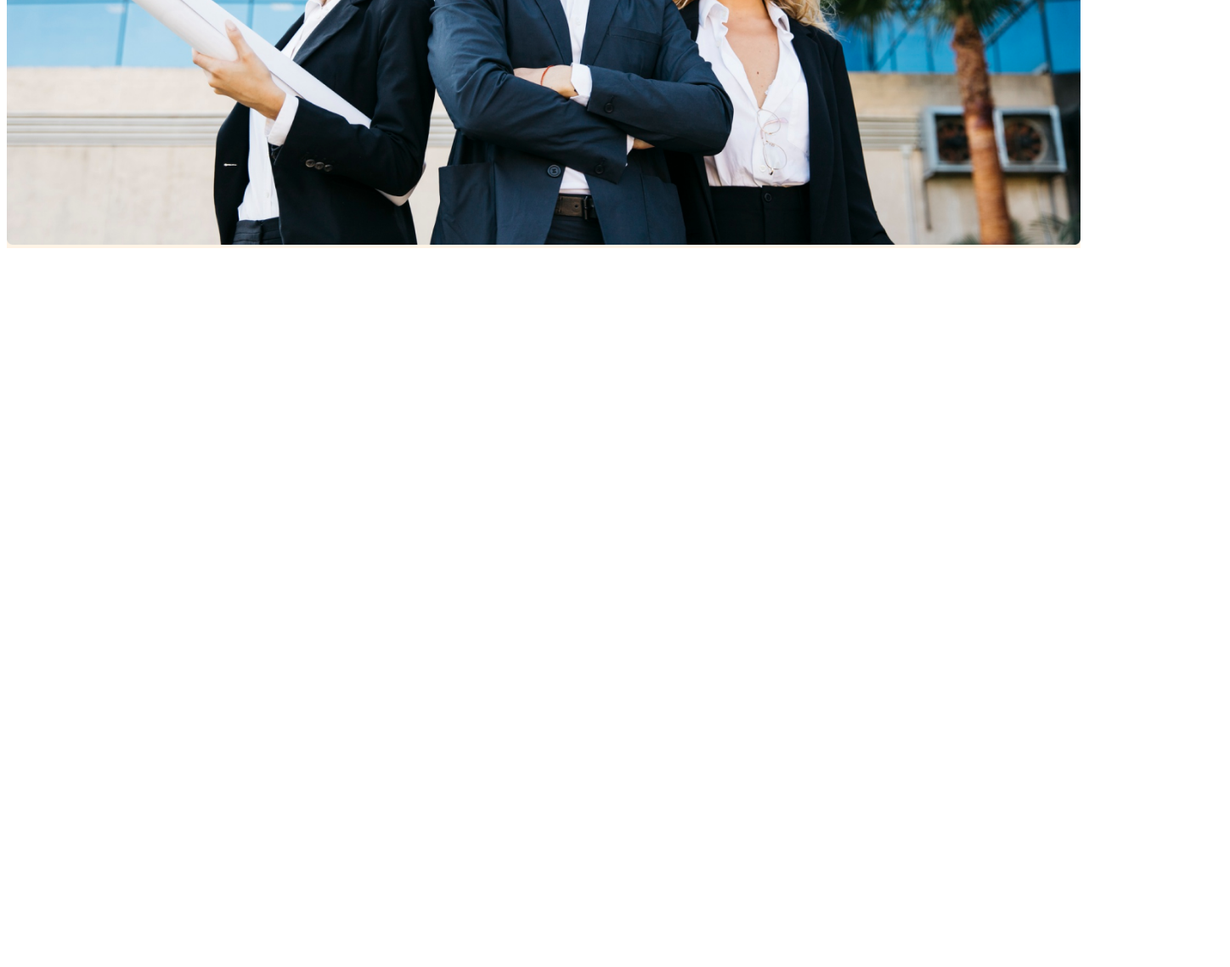
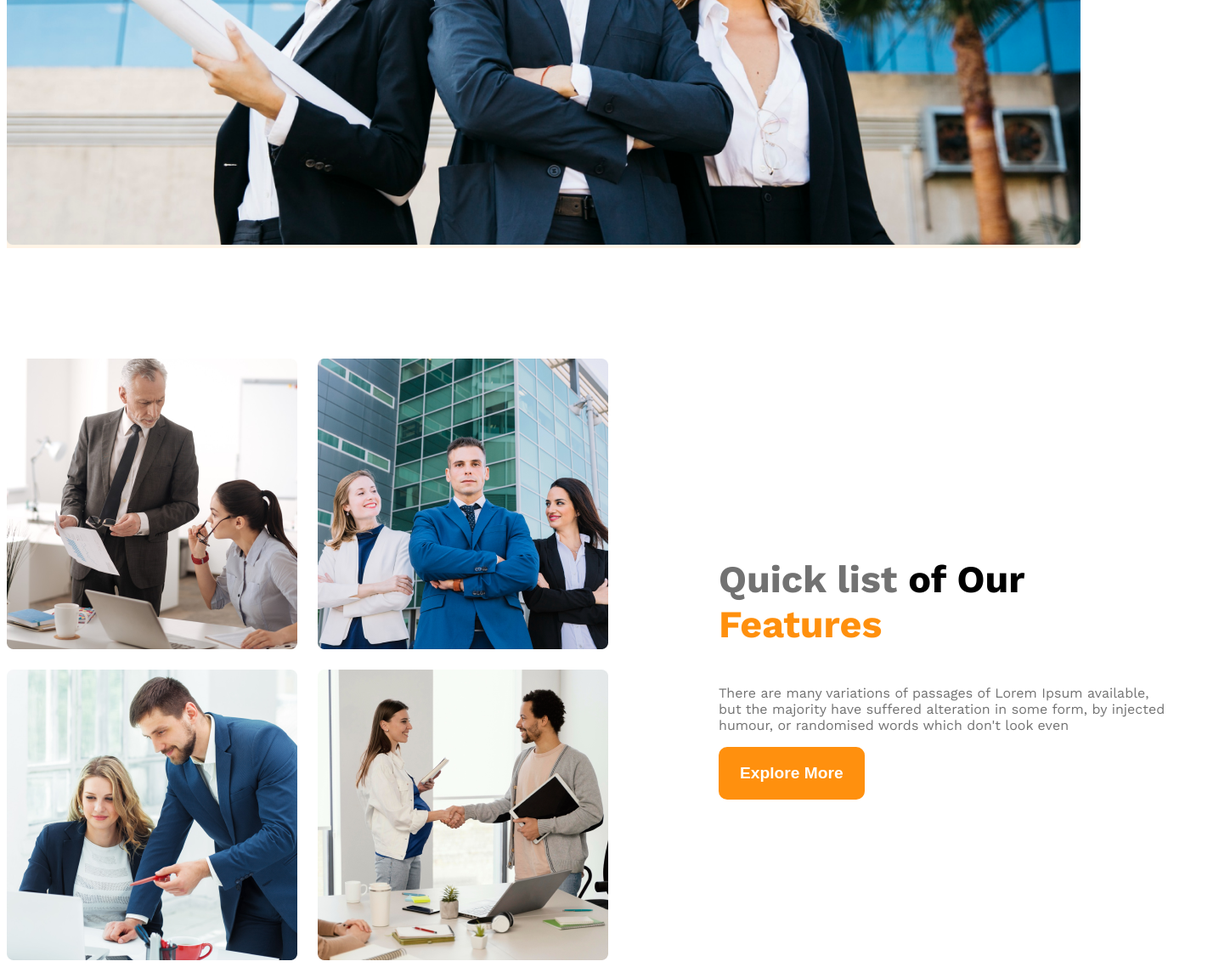
Before and after one commit to Bappy07/Arc-co-ltd-web, a plain HTML site: page Index.html in a window 1280 px wide. Shown: the part 881-2019 px from the top of the page at 85% size, 1448 px wide, since content can reach past the window. Before the commit the page ends 1181 px from the top, so only its background shows below. Drawn offline with nearby package versions, Linux system fonts and the light colour scheme.

Commit message:
Team sec added

```diff
--- a/Index.html
+++ b/Index.html
@@ -25,12 +25,32 @@
         </div>
         <img class="banner-img" src="images/banner.png" alt="">
        </div>
-
     </header>
 
 
 
 <main>
+   <section class="Teams display-flex">
+     <div class="team-img-container">
+        <img src="images/team1.png" alt="">
+        <img src="images/team2.png" alt="">
+        <img src="images/team3.png" alt="">
+        <img src="images/team4.png" alt="">
+     </div>
+
+     <div class="our-feature">
+       <h3 class="feautre-title">
+        <span id="quick-list" class="text-light-gray">Quick list</span>
+        <span class="light-gray"> of Our</span>
+         <span class="text-priamry">Features</span>
+       </h3>
+       <p class="feautre-des text-light-gray">
+        There are many variations of passages of Lorem Ipsum available,
+         but the majority have suffered alteration in some form, by injected humour, or randomised words which don't look even
+       </p>
+       <button class="btn-main">Explore More</button>
+     </div>
+   </section>
 
 </main>
 
--- a/arc.css
+++ b/arc.css
@@ -14,6 +14,9 @@
   .display-flex{
     display: flex;
   }
+.text-priamry{
+   color: #FF900E;
+}
 /* color */
   .text-gray{
     color: #424242;
@@ -66,14 +69,78 @@
      padding: 20px 25px;
      border: none;
   }
+main{
+    min-width: 1440px;
+    margin: 0 auto;
+}
+main > section{
+    margin-top: 130px;
+}
+
+/* haderer banner */
   .banner-img{
     width: 100%;
+    margin: 0 auto;
   }
 
+  /* teama featuers */
+  .Teams{
+    align-items: center;
+  }
+  .team-img-container{
+    display: grid;
+    grid-template-columns: repeat(2, 1fr);
+    gap: 24px;
+
+  }
+  .our-feature{
+    margin-left: 130px;
+    max-width: 530px ;
+  }
+  .feautre-title{
+    font-size: 2.8rem;
+    font-weight: 700px;
+  }
+  #quick-list{
+    font-weight: 500px;
+  }
+
+
   /* responsive media quaiery */
-  @media screen and (max-width: 768px){
-    .navbar,.nav-link{
+  @media screen and (max-width: 576px) {
+    .navbar,
+    .nav-link,
+    .Teams {
         flex-direction: column;
     }
+    .team-img-container {
+        grid-template-columns: repeat(1, 1fr);
+    }
+    .our-feature {
+        margin-left: 20px;
+    }
+    body {
+        overflow-x: hidden; /* Prevent horizontal scrolling */
+    }
+    main {
+        min-width: 100%; /* Remove fixed width */
+        margin: 0; /* Reset margins */
+    }
+}
 
-  }
+/* Medium devices */
+@media screen and (min-width:576px) and (max-width:992px){
+    .Teams{
+        flex-direction: column;
+    }
+    .our-feature {
+        margin-left: 50px;
+    }
+    body {
+        overflow-x: hidden; /* Prevent horizontal scrolling */
+    }
+    main {
+        min-width: 100%; /* Remove fixed width */
+        margin: 0; /* Reset margins */
+    }
+}
```
